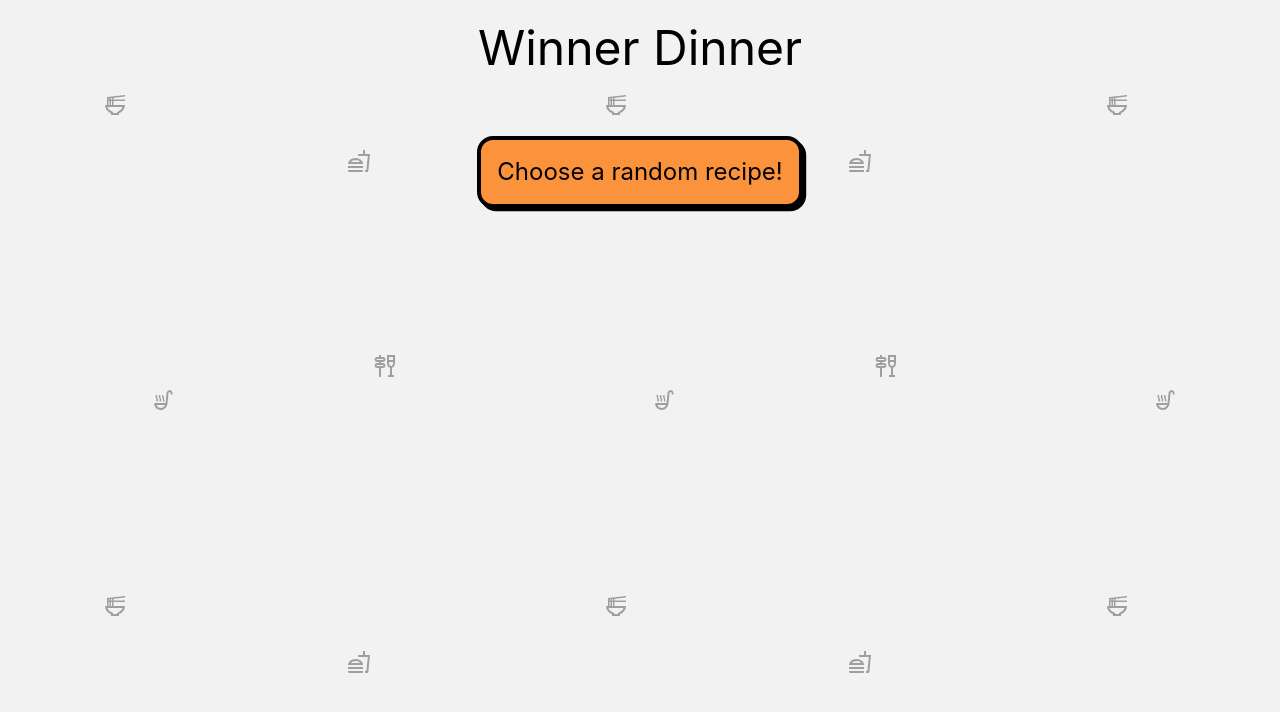
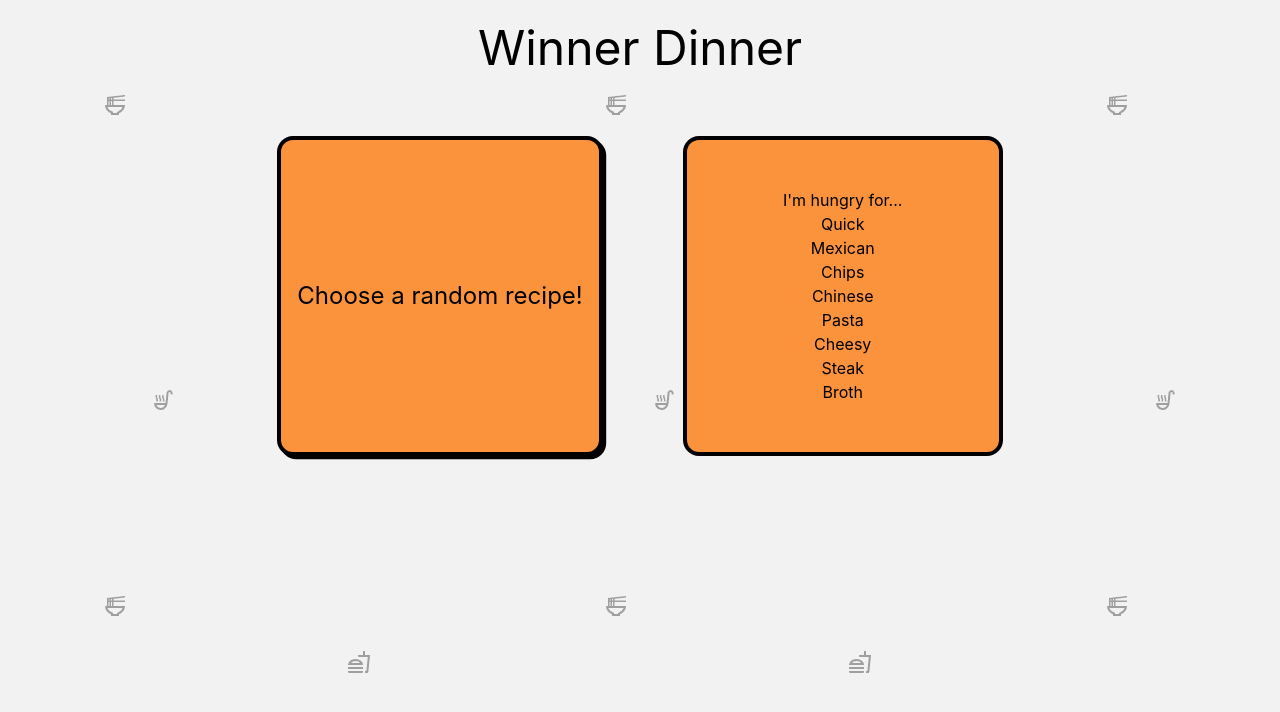
Before and after one commit to adamhale-exe/Winner-Dinner, a React (Create React App) app in the folder winner-dinner-app/: page / in a window 1280 px wide. Shown: the top 712 px of the page. Built offline with nearby package versions, Linux system fonts and the light colour scheme.

Commit message:
added a list of tags from an array

```diff
--- a/winner-dinner-app/src/App.js
+++ b/winner-dinner-app/src/App.js
@@ -1,7 +1,7 @@
 import { useState } from "react";
 import "./App.css";
 import RandomRecipe from "./components/RandomRecipe.jsx";
-import RecipeCard from "./components/RecipeCard.js";
+import RecipeCard from "./components/RecipeCard.jsx";
 import RecipeChooseForm from "./components/RecipeChooseForm.jsx";
 
 export default function App() {
@@ -30,7 +30,7 @@ export default function App() {
             recipeChosenFalse={recipeChosenFalse}
           />
         ) : null}
-        {/* <RecipeChooseForm /> */}
+        <RecipeChooseForm />
       </div>
     </main>
   );
--- a/winner-dinner-app/src/components/RecipeChooseForm.jsx
+++ b/winner-dinner-app/src/components/RecipeChooseForm.jsx
@@ -1,8 +1,15 @@
 import TagButton from "./TagButton";
 
 const tagArr = [
-  "Quick", "Mexican", "Chips", "Chinese", "Pasta", "Cheesy", "Steak", "Broth"
-]
+  "Quick",
+  "Mexican",
+  "Chips",
+  "Chinese",
+  "Pasta",
+  "Cheesy",
+  "Steak",
+  "Broth",
+];
 
 export default function RecipeChooseForm() {
   return (
@@ -11,9 +18,11 @@ export default function RecipeChooseForm() {
         <h2>I&apos;m hungry for...</h2>
         {/* dynamically create a list of buttons.
          these buttons are tags from the database that can be used to filter recipes on submit*/}
-          <ul>
-          {tagArr.map(i => <TagButton tag={i} />)}
-          </ul>
+        <ul>
+          {tagArr.map((i) => (
+            <TagButton key={i} data={i} />
+          ))}
+        </ul>
         {/*
          I need to fetch an array of popular options
          iterate through the array with a .map to create the button element for each
--- a/winner-dinner-app/src/components/TagButton.jsx
+++ b/winner-dinner-app/src/components/TagButton.jsx
@@ -1,7 +1,7 @@
-export default function TagButton(tag) {
+export default function TagButton({ data }) {
   return (
     <li>
-      <button>{tag}</button>
+      <button className="w-16 h-6 text-black">{data}</button>
     </li>
   );
 }
```
